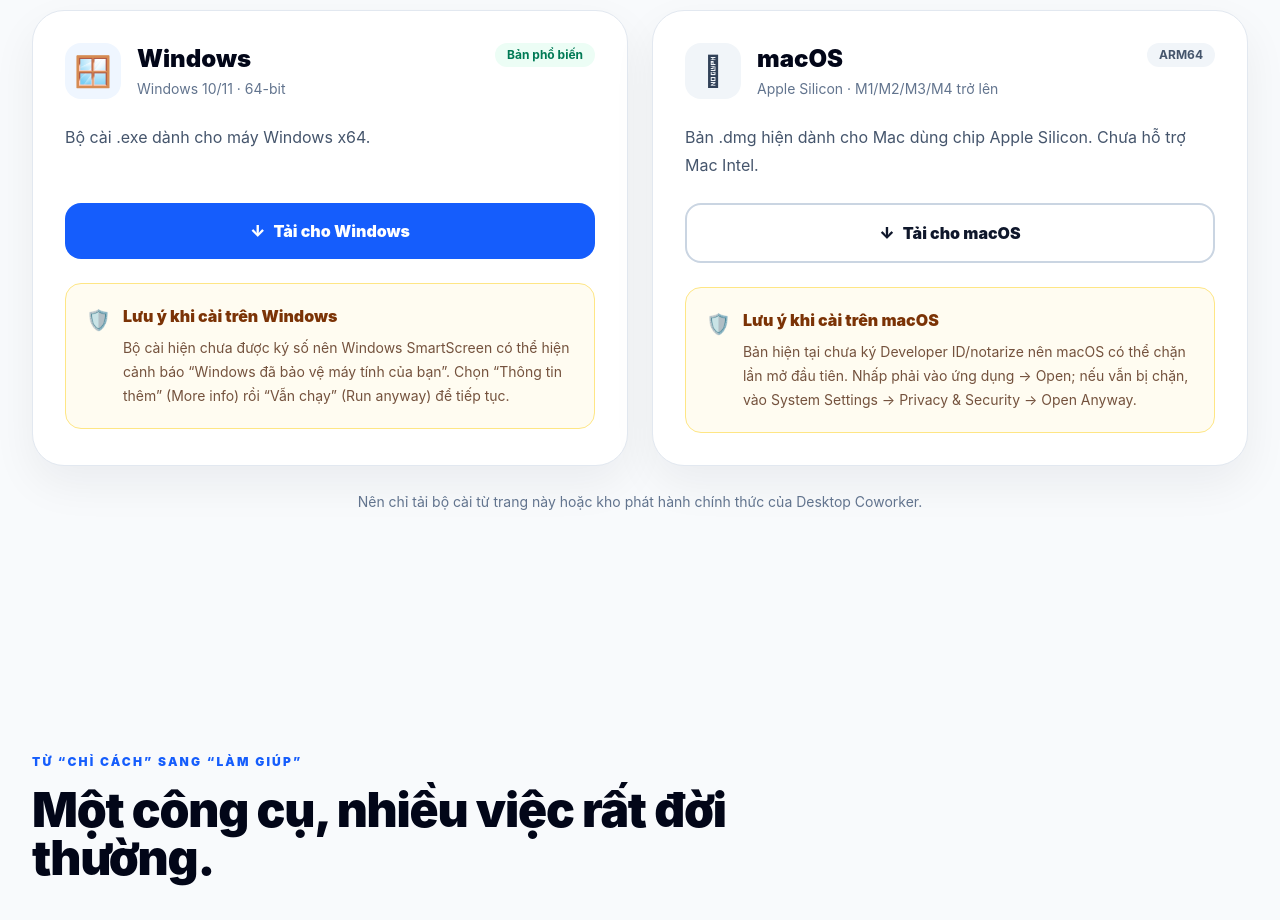
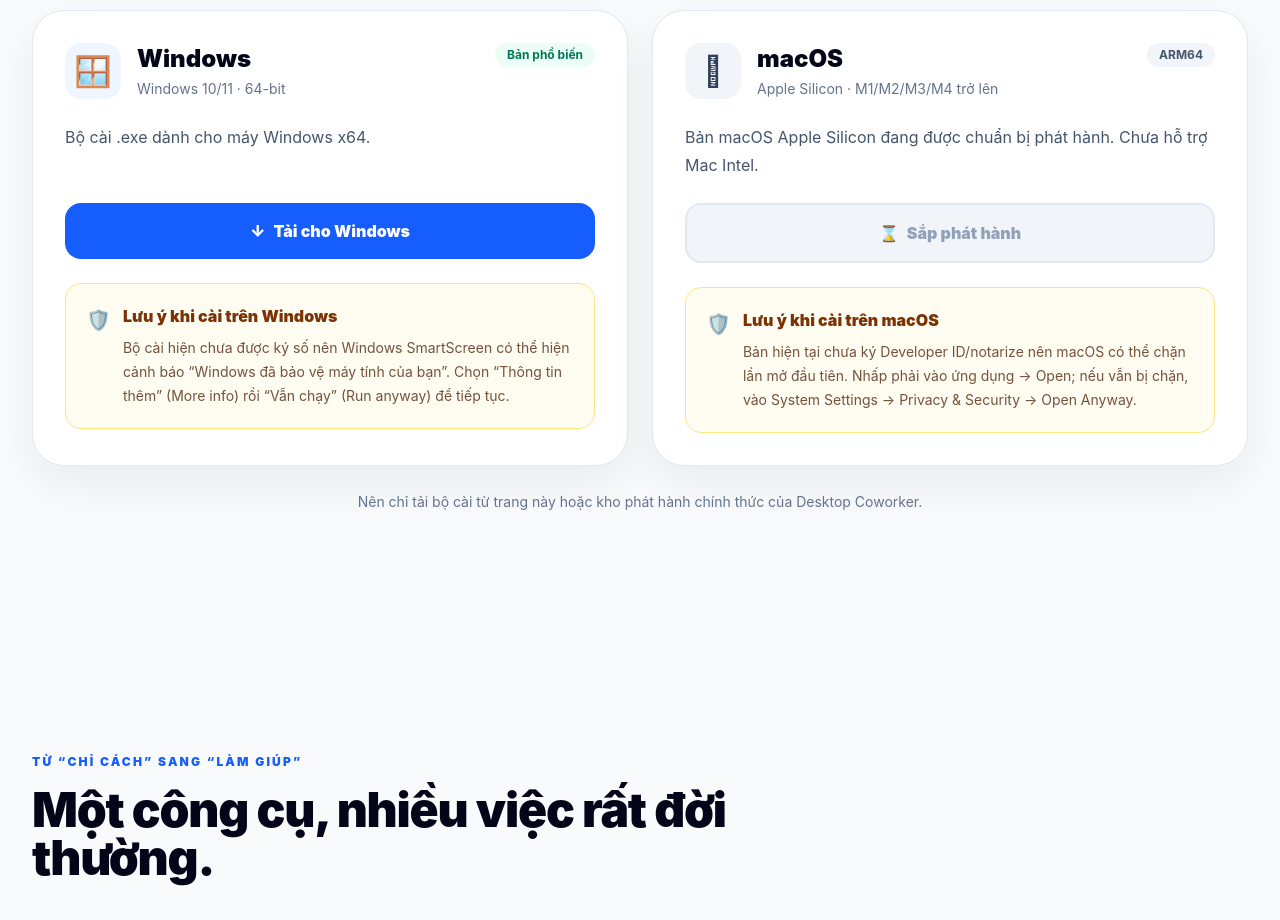
Before and after one commit to colin-dmme/desktop-coworker-for-chatgpt-landing, a website built with Vite: page index.html in a window 1280 px wide. Shown: the part 4980-5900 px from the top of the page. Built offline with nearby package versions, Linux system fonts and the light colour scheme.

```diff
--- a/index.html
+++ b/index.html
@@ -302,10 +302,10 @@
               </div>
               <span class="rounded-full bg-slate-100 px-3 py-1 text-xs font-bold text-slate-600">ARM64</span>
             </div>
-            <p data-i18n="macDownloadText" class="mt-6 leading-7 text-slate-600 lg:min-h-14">Bản .dmg hiện dành cho Mac dùng chip Apple Silicon. Chưa hỗ trợ Mac Intel.</p>
-            <a data-download-mac target="_blank" rel="noopener" class="focus-ring mt-6 inline-flex w-full items-center justify-center gap-2 rounded-2xl border-2 border-slate-300 bg-white px-5 py-4 font-black text-slate-900 transition hover:border-blue-300 hover:bg-blue-50">
-              <span>↓</span><span data-i18n="macDownloadCta">Tải cho macOS</span>
-            </a>
+            <p data-i18n="macDownloadText" class="mt-6 leading-7 text-slate-600 lg:min-h-14">Bản macOS Apple Silicon đang được chuẩn bị phát hành. Chưa hỗ trợ Mac Intel.</p>
+            <div aria-disabled="true" class="mt-6 inline-flex w-full cursor-not-allowed items-center justify-center gap-2 rounded-2xl border-2 border-slate-200 bg-slate-100 px-5 py-4 font-black text-slate-400">
+              <span>⌛</span><span data-i18n="macDownloadCta">Sắp phát hành</span>
+            </div>
 
             <div class="mt-6 rounded-2xl border border-amber-200 bg-amber-50/70 p-5">
               <div class="flex gap-3">
--- a/src/main.js
+++ b/src/main.js
@@ -46,7 +46,7 @@
     downloadRecommended: 'Bản phổ biến',
     windowsMeta: 'Windows 10/11 · 64-bit', windowsDownloadText: 'Bộ cài .exe dành cho máy Windows x64.', windowsDownloadCta: 'Tải cho Windows',
     windowsNoticeTitle: 'Lưu ý khi cài trên Windows', windowsNoticeText: 'Bộ cài hiện chưa được ký số nên Windows SmartScreen có thể hiện cảnh báo “Windows đã bảo vệ máy tính của bạn”. Chọn “Thông tin thêm” (More info) rồi “Vẫn chạy” (Run anyway) để tiếp tục.',
-    macMeta: 'Apple Silicon · M1/M2/M3/M4 trở lên', macDownloadText: 'Bản .dmg hiện dành cho Mac dùng chip Apple Silicon. Chưa hỗ trợ Mac Intel.', macDownloadCta: 'Tải cho macOS',
+    macMeta: 'Apple Silicon · M1/M2/M3/M4 trở lên', macDownloadText: 'Bản macOS Apple Silicon đang được chuẩn bị phát hành. Chưa hỗ trợ Mac Intel.', macDownloadCta: 'Sắp phát hành',
     macNoticeTitle: 'Lưu ý khi cài trên macOS', macNoticeText: 'Bản hiện tại chưa ký Developer ID/notarize nên macOS có thể chặn lần mở đầu tiên. Nhấp phải vào ứng dụng → Open; nếu vẫn bị chặn, vào System Settings → Privacy & Security → Open Anyway.',
     downloadSourceNote: 'Nên chỉ tải bộ cài từ trang này hoặc kho phát hành chính thức của Desktop Coworker.',
     outcomeEyebrow: 'TỪ “CHỈ CÁCH” SANG “LÀM GIÚP”', outcomeTitle: 'Một công cụ, nhiều việc rất đời thường.',
@@ -122,7 +122,7 @@
     downloadRecommended: 'Most common',
     windowsMeta: 'Windows 10/11 · 64-bit', windowsDownloadText: 'The .exe installer for Windows x64.', windowsDownloadCta: 'Download for Windows',
     windowsNoticeTitle: 'Windows installation note', windowsNoticeText: 'The installer is not code-signed yet, so Windows SmartScreen may show “Windows protected your PC”. Choose “More info” and then “Run anyway” to continue.',
-    macMeta: 'Apple Silicon · M1/M2/M3/M4 or newer', macDownloadText: 'The current .dmg build is for Apple Silicon Macs. Intel Macs are not supported yet.', macDownloadCta: 'Download for macOS',
+    macMeta: 'Apple Silicon · M1/M2/M3/M4 or newer', macDownloadText: 'The Apple Silicon macOS build is being prepared for release. Intel Macs are not supported yet.', macDownloadCta: 'Coming soon',
     macNoticeTitle: 'macOS installation note', macNoticeText: 'The current build is not Developer ID signed/notarized yet, so macOS may block the first launch. Right-click the app → Open; if it is still blocked, go to System Settings → Privacy & Security → Open Anyway.',
     downloadSourceNote: 'Only download installers from this site or the official Desktop Coworker release repository.',
     outcomeEyebrow: 'FROM “HERE IS HOW” TO “DONE”', outcomeTitle: 'One tool, many everyday jobs.',
@@ -306,9 +306,8 @@
   ]
 };
 
-const releaseVersion = '1.6.2';
-const windowsDownloadUrl = `https://github.com/colin-dmme/desktop-coworker-releases/releases/download/v${releaseVersion}/DesktopCoworker-Setup-${releaseVersion}-x64.exe`;
-const macDownloadUrl = `https://github.com/colin-dmme/desktop-coworker-releases/releases/download/v${releaseVersion}/DesktopCoworker-${releaseVersion}-macOS-arm64.dmg`;
+const releaseVersion = '1.7.0';
+const windowsDownloadUrl = `https://github.com/colin-dmme/desktop-coworker-releases/releases/download/v${releaseVersion}/DesktopCoworker-Payment-Setup-${releaseVersion}-x64.exe`;
 const installGuideUrl = 'https://colin-dmme.github.io/desktop-coworker-for-chatgpt/install/';
 const launchOfferEndsAt = new Date('2026-10-07T23:59:59+07:00').getTime();
 let currentLang = 'vi';
@@ -434,7 +433,6 @@
 });
 
 document.querySelectorAll('[data-download-windows]').forEach((link) => link.setAttribute('href', windowsDownloadUrl));
-document.querySelectorAll('[data-download-mac]').forEach((link) => link.setAttribute('href', macDownloadUrl));
 document.querySelectorAll('[data-install-guide]').forEach((link) => link.setAttribute('href', installGuideUrl));
 
 setLanguage(initialLanguage());
```
